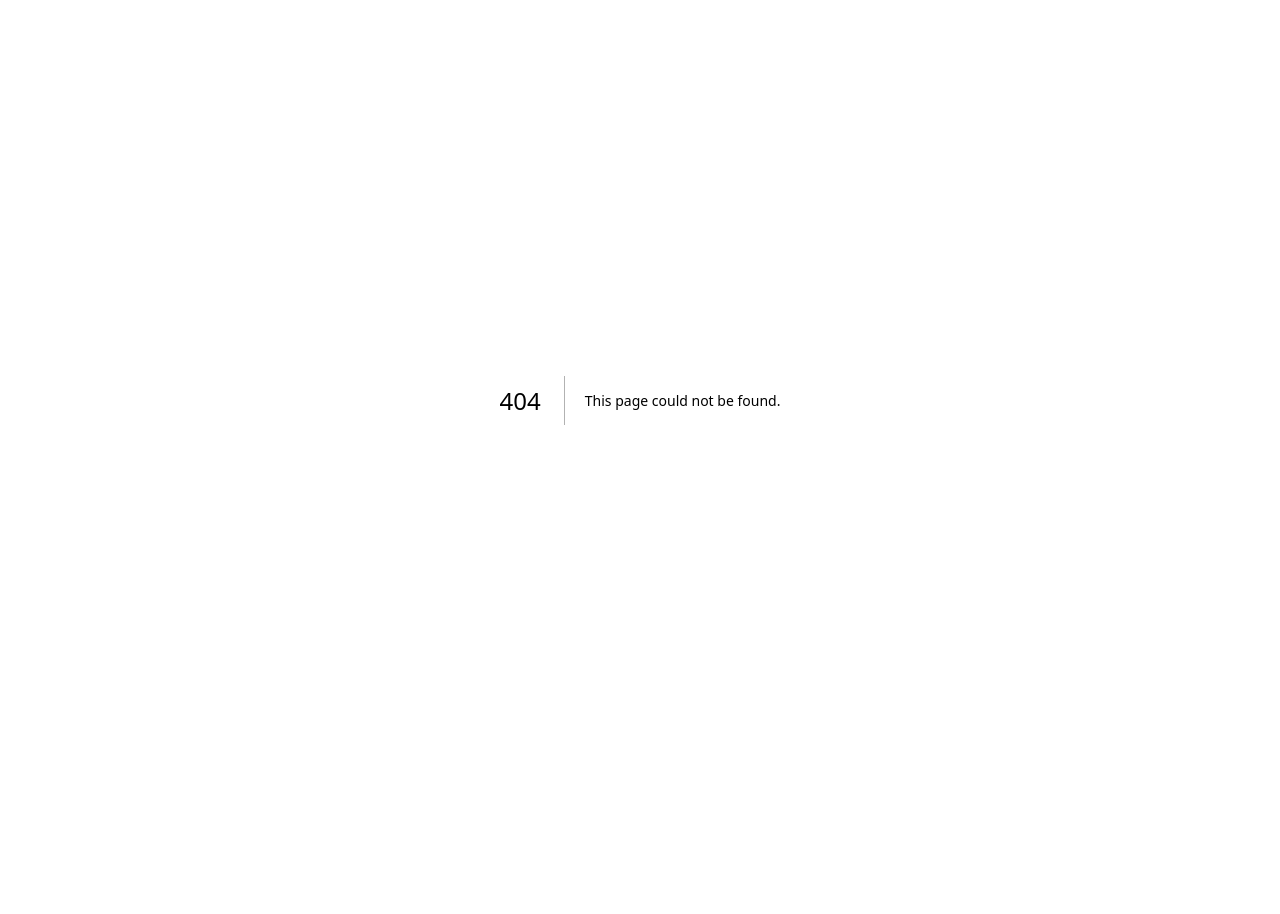
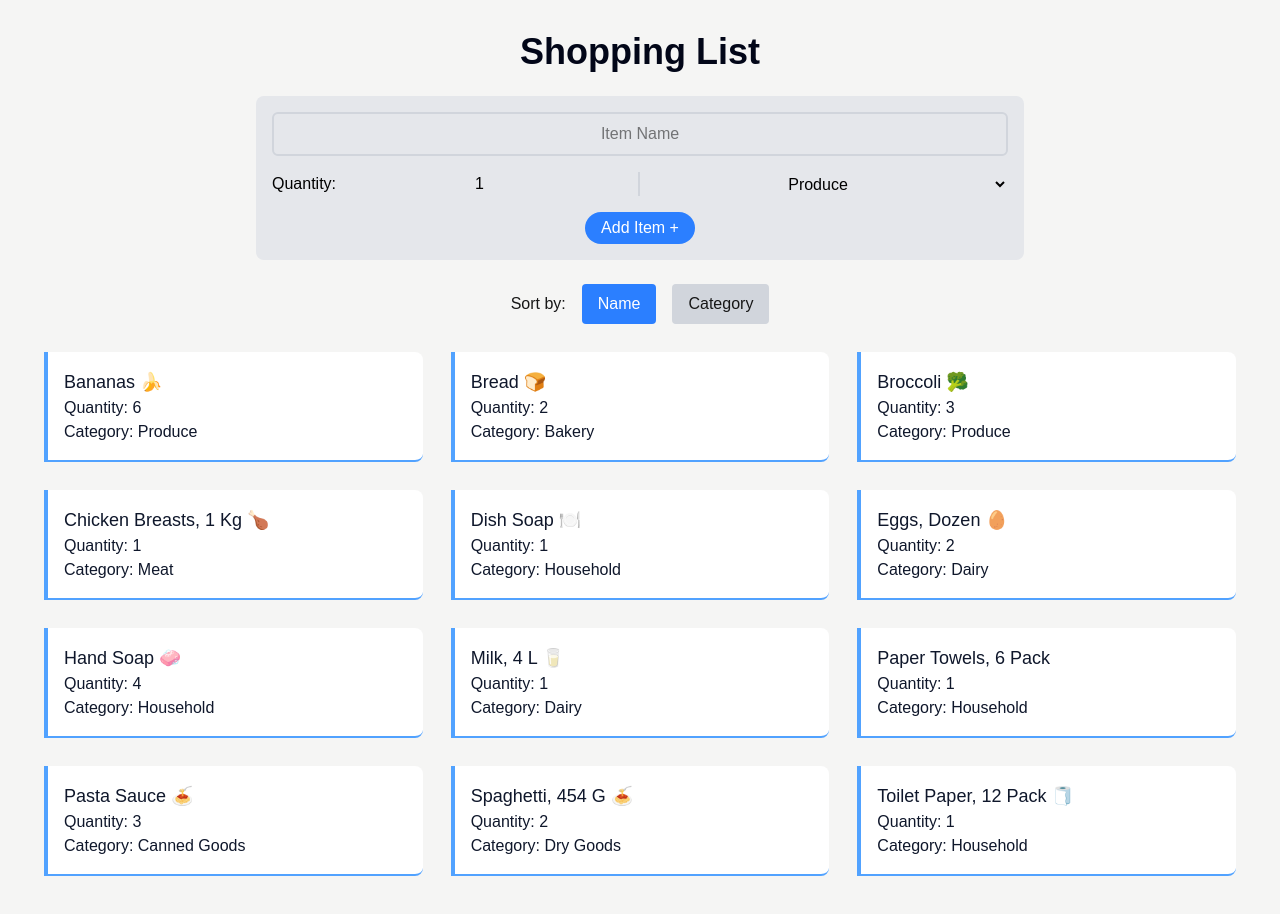
Before and after one commit to TonyChung7/cprg306-assignments, a Next.js app: page /week-6 in a window 1280 px wide. Before the commit this address had no page. Shown: the top 914 px of the page. Before the commit the page ends 800 px from the top, so only its background shows below. Built offline with nearby package versions, Linux system fonts and the light colour scheme.

Commit message:
week-6: Add sorting function in ItemList and Integrate ItemList component and NewItem component

```diff
--- a/app/page.js
+++ b/app/page.js
@@ -43,6 +43,15 @@ export default function Home() {
             → Week 5 Assignment
           </Link>
         </li>
+        <li>
+          <Link
+            className=" hover:text-blue-700 hover:underline
+            inline-block hover:translate-x-2 transition-all duration-300"
+            href="/week-6"
+          >
+            → Week 6 Assignment
+          </Link>
+        </li>
       </ul>
     </main>
   );
--- /dev/null
+++ b/app/week-6/CategoryOptions.js
@@ -0,0 +1,13 @@
+export const CategoryOptions = [
+  "produce",
+  "dairy",
+  "bakery",
+  "meat",
+  "frozen food",
+  "canned goods",
+  "dry goods",
+  "beverages",
+  "snacks",
+  "household",
+  "other",
+];
--- /dev/null
+++ b/app/week-6/GroceryItem.js
@@ -0,0 +1,13 @@
+export default function GroceryItem({ name, quantity, category }) {
+  return (
+    <li
+      className="p-4 m-3 bg-white text-slate-900 border-l-4 border-blue-400 border-b-2
+
+    rounded-r-lg hover:shadow-lg hover:bg-stone-300 transition-colors duration-300 "
+    >
+      <p className="text-lg capitalize">{name}</p>
+      <p>Quantity: {quantity}</p>
+      <p className="capitalize">Category: {category}</p>
+    </li>
+  );
+}
--- /dev/null
+++ b/app/week-6/GroceryItemList.js
@@ -0,0 +1,39 @@
+"use client";
+import GroceryItem from "./GroceryItem";
+import { useState } from "react";
+
+export default function GroceryItemList({ items }) {
+  const [sortby, setSortby] = useState("name");
+  const sortedItems = [...items].sort((a, b) => {
+    if (sortby === "name") {
+      return a.name.localeCompare(b.name);
+    } else if (sortby === "category") {
+      return a.category.localeCompare(b.category);
+    }
+  });
+
+  return (
+    <div>
+      <div className="flex justify-center items-center gap-4 mb-4">
+        <p> Sort by:</p>
+        <button
+          className={`px-4 py-2 rounded ${sortby === "name" ? "bg-blue-500 text-white" : "bg-gray-300"}`}
+          onClick={() => setSortby("name")}
+        >
+          Name
+        </button>
+        <button
+          className={`px-4 py-2 rounded ${sortby === "category" ? "bg-blue-500 text-white" : "bg-gray-300"}`}
+          onClick={() => setSortby("category")}
+        >
+          Category
+        </button>
+      </div>
+      <ul className="grid grid-cols-1 md:grid-cols-2 lg:grid-cols-3 gap-1">
+        {sortedItems.map((item) => (
+          <GroceryItem key={item.id} {...item} />
+        ))}
+      </ul>
+    </div>
+  );
+}
--- /dev/null
+++ b/app/week-6/GroceryItems.json
@@ -0,0 +1,74 @@
+[
+  {
+    "id": "1h2GJKH12gkHG31h1H",
+    "name": "milk, 4 L 🥛",
+    "quantity": 1,
+    "category": "dairy"
+  },
+  {
+    "id": "2KJH3k2j3H1k2J3K1H",
+    "name": "bread 🍞",
+    "quantity": 2,
+    "category": "bakery"
+  },
+  {
+    "id": "3h2KJH3k2j3H1k2J3",
+    "name": "eggs, dozen 🥚",
+    "quantity": 2,
+    "category": "dairy"
+  },
+  {
+    "id": "4k2J3K1H2GJKH12gk",
+    "name": "bananas 🍌",
+    "quantity": 6,
+    "category": "produce"
+  },
+  {
+    "id": "5H1h1H2KJH3k2j3H",
+    "name": "broccoli 🥦",
+    "quantity": 3,
+    "category": "produce"
+  },
+  {
+    "id": "6H1k2J3K1H2GJKH1",
+    "name": "chicken breasts, 1 kg 🍗",
+    "quantity": 1,
+    "category": "meat"
+  },
+  {
+    "id": "7gkHG31h1H2KJH3k",
+    "name": "pasta sauce 🍝",
+    "quantity": 3,
+    "category": "canned goods"
+  },
+  {
+    "id": "8j3H1k2J3K1H2GJK",
+    "name": "spaghetti, 454 g 🍝",
+    "quantity": 2,
+    "category": "dry goods"
+  },
+  {
+    "id": "9H12gkHG31h1H2KJ",
+    "name": "toilet paper, 12 pack 🧻",
+    "quantity": 1,
+    "category": "household"
+  },
+  {
+    "id": "10H3k2j3H1k2J3K1",
+    "name": "paper towels, 6 pack",
+    "quantity": 1,
+    "category": "household"
+  },
+  {
+    "id": "11k2J3K1H2GJKH12",
+    "name": "dish soap 🍽️",
+    "quantity": 1,
+    "category": "household"
+  },
+  {
+    "id": "12GJKH12gkHG31h1",
+    "name": "hand soap 🧼",
+    "quantity": 4,
+    "category": "household"
+  }
+]
--- /dev/null
+++ b/app/week-6/NewItem.js
@@ -0,0 +1,91 @@
+"use client";
+import { useState } from "react";
+import { CategoryOptions } from "./CategoryOptions";
+export default function NewItem({ onAddItem }) {
+  const [itemName, setItemName] = useState("");
+  const [itemQuantity, setItemQuantity] = useState(1);
+  const [itemCategory, setItemCategory] = useState(CategoryOptions[0]);
+
+  const handleSubmit = (e) => {
+    e.preventDefault();
+    const newItem = {
+      id: Math.random().toString(36).substring(2, 9),
+      name: itemName,
+      quantity: itemQuantity,
+      category: itemCategory,
+    };
+
+    console.log(newItem);
+
+    onAddItem(newItem);
+    // console.log(onAddItem);
+    // alert(
+    //   `"Added: ${newItem.name}, quantity: ${newItem.quantity}, category: ${newItem.category}"`,
+    // );
+
+    setItemName("");
+    setItemQuantity(1);
+    setItemCategory(CategoryOptions[0]);
+  };
+
+  return (
+    <form
+      className="bg-gray-200 text-black p-4 items-center rounded-lg w-[80%] max-w-3xl mx-auto flex flex-col gap-4"
+      onSubmit={handleSubmit}
+    >
+      <label htmlFor="item-name" className="sr-only">
+        Item Name
+      </label>
+      <input
+        id="item-name"
+        name="item-name"
+        className="text-center p-2 rounded-md border-2 border-gray-300 w-full"
+        type="text"
+        value={itemName}
+        onChange={(e) => setItemName(e.target.value)}
+        required
+        placeholder="Item Name"
+      />
+
+      <div className="flex w-full">
+        <div className="flex flex-1">
+          <label htmlFor="item-quantity">Quantity:</label>
+          <input
+            id="item-quantity"
+            name="item-quantity"
+            className="flex-1 text-center border-r-2 border-gray-300"
+            type="number"
+            value={itemQuantity}
+            onChange={(e) => setItemQuantity(Number(e.target.value))}
+            min="1"
+            max="99"
+            placeholder="Quantity"
+          />
+        </div>
+
+        <label htmlFor="item-category" className="sr-only  ">
+          Category Options
+        </label>
+        <select
+          name="item-category"
+          id="item-category"
+          className="capitalize flex-1 text-center bg-gray-200"
+          value={itemCategory}
+          onChange={(e) => setItemCategory(e.target.value)}
+        >
+          {CategoryOptions.map((category) => (
+            <option key={category} value={category}>
+              {category}
+            </option>
+          ))}
+        </select>
+      </div>
+      <button
+        className="bg-blue-500 text-white px-4 py-1 rounded-full  hover:bg-blue-800"
+        type="submit"
+      >
+        Add Item +
+      </button>
+    </form>
+  );
+}
--- /dev/null
+++ b/app/week-6/page.js
@@ -0,0 +1,24 @@
+"use client";
+import GroceryItemList from "./GroceryItemList";
+import GroceryItems from "./GroceryItems.json";
+import { useState } from "react";
+import NewItem from "./NewItem";
+
+export default function Page() {
+  const [items, setItems] = useState(GroceryItems);
+  const handleAddItem = (newItem) => {
+    setItems([...items, newItem]);
+  };
+
+  return (
+    <main className="bg-stone-100 p-8 min-h-screen">
+      <h1 className="text-4xl font-extrabold text-center mb-6 text-slate-950">
+        Shopping List
+      </h1>
+      <div className="mb-6">
+        <NewItem onAddItem={handleAddItem} />
+      </div>
+      <GroceryItemList items={items} />
+    </main>
+  );
+}
```
